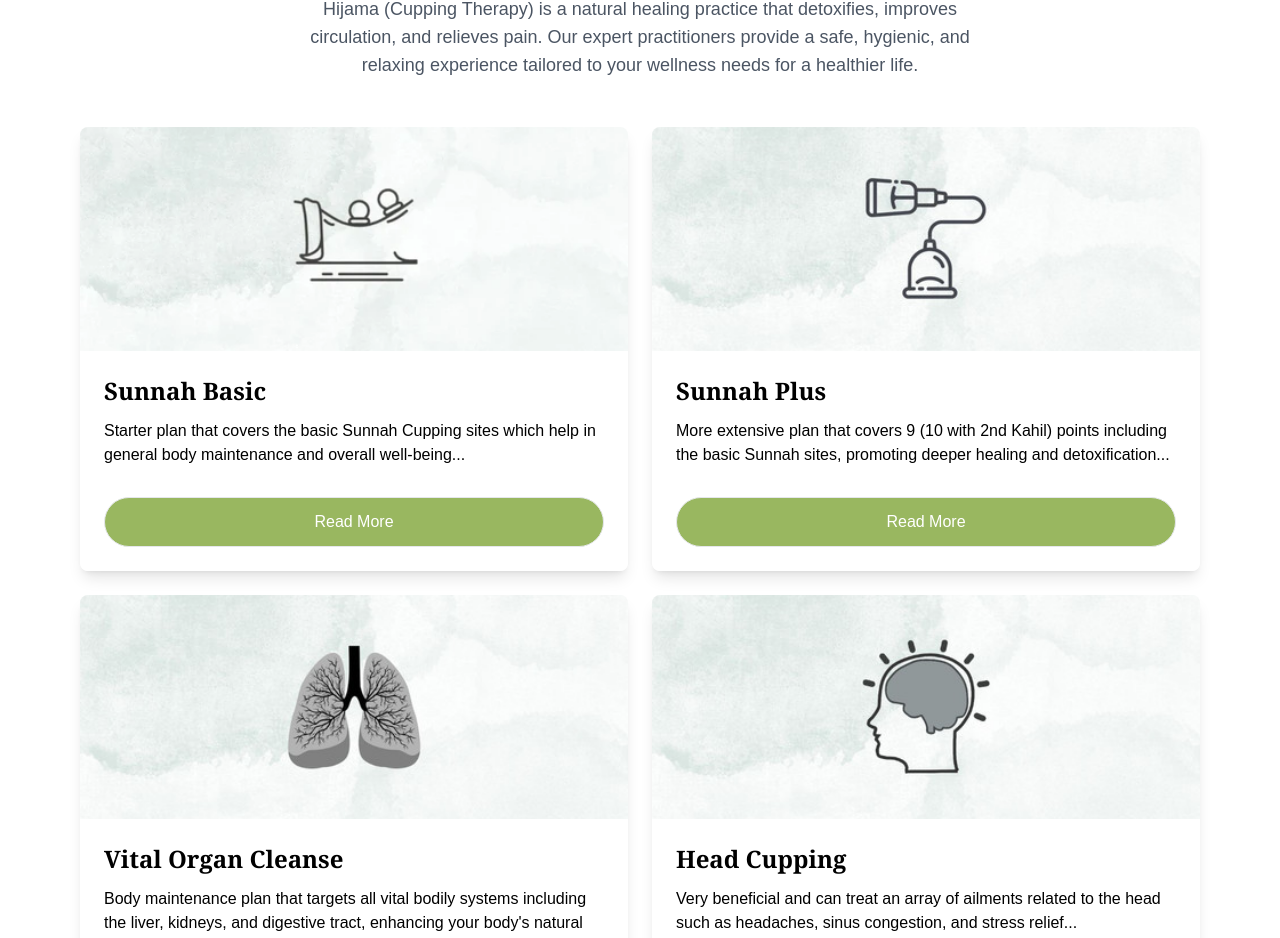
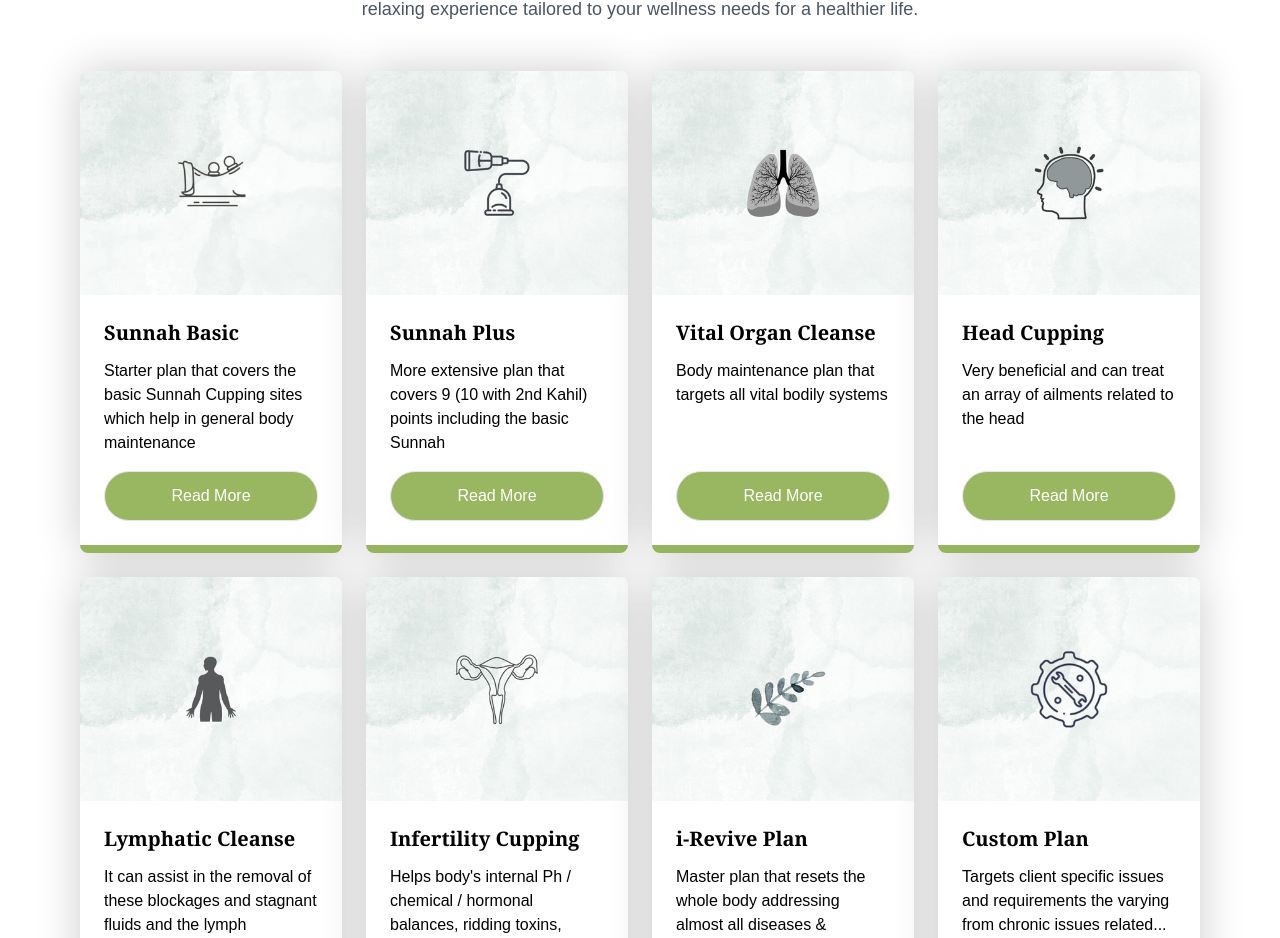
Before and after one commit to Shaikraiyanamjad/i-revive, a Next.js app: page / in a window 1280 px wide. Shown: the part 1858-2796 px from the top of the page. Built offline with nearby package versions, Linux system fonts and the light colour scheme; no server answers.

Commit message:
done-all

```diff
--- a/src/app/components/AboutUs.tsx
+++ b/src/app/components/AboutUs.tsx
@@ -2,11 +2,10 @@
 import Image from "next/image";
 import { motion } from "framer-motion";
 
-
 const AboutUs = () => {
   return (
-    <section className="py-12 md:py-16 px-6 md:px-20 bg-white">
-      <div className="flex flex-col md:flex-row items-center gap-12">
+    <section className="py-6 lg:py-12 md:py-16 px-6 md:px-20 bg-white">
+      <div className="flex flex-col md:flex-row items-center gap-4 lg:gap-12">
         {/* Left Side - Image Animation */}
         <motion.div
           initial={{ x: -100, opacity: 0 }}
@@ -35,7 +34,7 @@ const AboutUs = () => {
           <h2 className="text-4xl sm:text-5xl md:text-6xl font-bold text-gray-900 leading-snug font-serif text-left">
             About <span className="text-primary">Us</span>
           </h2>
-          <h2 className="mt-6 text-2xl md:text-3xl lg:text-5xl text-gray-800 leading-loose text-left">
+          <h2 className="mt-2 text-2xl md:text-3xl lg:text-5xl text-gray-800 text-left">
             Best Hijama Centre in Hyderabad
           </h2>
           <p className="mt-6 text-lg sm:text-xl md:text-2xl text-gray-600 leading-loose text-left md:text-justify">
--- a/src/app/components/OurBlog.tsx
+++ b/src/app/components/OurBlog.tsx
@@ -12,7 +12,7 @@ const OurBlog = () => {
     AOS.init({ duration: 1000 });
   }, []);
   return (
-    <section className="px-6 md:px-16 py-16 bg-white text-center">
+    <section className="px-6 md:px-16 py-6 lg:py-16 bg-white text-center">
       <h2 className="text-primary text-2xl font-serif font-bold">OUR BLOG</h2>
       <h1 className="text-3xl md:text-5xl lg:text-6xl font-bold text-gray-900 mt-2 font-serif">
         Excellent Facility and High <br />
--- a/src/app/components/WhatWeDo.tsx
+++ b/src/app/components/WhatWeDo.tsx
@@ -1,106 +1,39 @@
 "use client";
 
 import Image from "next/image";
-import { motion } from "framer-motion";
+import { motion } from "framer-motion"
+import { whatWeDoData } from "../data/whatWeDoData";
 
 const WhatWeDo = () => {
-  const services = [
-    {
-      title: "Sunnah Basic",
-      description:
-        "Starter plan that covers the basic Sunnah Cupping sites which help in general body maintenance and overall well-being...",
-      image: "/treat1.webp",
-    },
-    {
-      title: "Sunnah Plus",
-      description:
-        "More extensive plan that covers 9 (10 with 2nd Kahil) points including the basic Sunnah sites, promoting deeper healing and detoxification...",
-      image: "/treat2.jpeg",
-    },
-    {
-      title: "Vital Organ Cleanse",
-      description:
-        "Body maintenance plan that targets all vital bodily systems including the liver, kidneys, and digestive tract, enhancing your body's natural detox pathways...",
-      image: "/treat3.jpeg",
-    },
-    {
-      title: "Head Cupping",
-      description:
-        "Very beneficial and can treat an array of ailments related to the head such as headaches, sinus congestion, and stress relief...",
-      image: "/treat4.jpeg",
-    },
-    {
-      title: "Full Body Detox",
-      description:
-        "A deep cleansing therapy to remove toxins from the body, improving circulation and energy levels...",
-      image: "/treat5.jpeg",
-    },
-    {
-      title: "Sports Cupping",
-      description:
-        "Optimized for athletes, enhancing muscle recovery, reducing fatigue, and improving flexibility...",
-      image: "/treat6.jpeg",
-    },
-    {
-      title: "Migraine Relief",
-      description:
-        "Targeted cupping to reduce migraines and tension headaches, providing long-lasting relief...",
-      image: "/treat7.jpeg",
-    },
-    {
-      title: "Back Pain Therapy",
-      description:
-        "Effective relief for chronic back pain, muscle stiffness, and tension buildup...",
-      image: "/treat8.png",
-    },
-  ];
-
   return (
-    <motion.section
-      initial={{ opacity: 0, y: 100 }}
-      animate={{ opacity: 1, y: 0 }}
-      transition={{ duration: 0.8, ease: "easeOut" }}
-      className="text-center py-16 px-6 md:px-20 bg-white"
-    >
+    <section className="text-center py-6 lg:py-16 px-6 md:px-20 bg-white">
       <div className="flex justify-center items-center text-green-700 text-sm font-semibold tracking-wide">
         <span className="w-16 h-0.5 bg-blue-400 mr-4"></span>
         <span className="text-primary text-lg font-bold">WHAT WE DO</span>
         <span className="w-16 h-0.5 bg-blue-400 ml-4"></span>
       </div>
 
-      <motion.h2
-        initial={{ opacity: 0, y: 50 }}
-        whileInView={{ opacity: 1, y: 0 }}
-        transition={{ duration: 0.8, ease: "easeOut" }}
-        viewport={{ once: true }}
-        className="mt-4 text-3xl md:text-5xl font-bold text-gray-900 leading-[1.2] md:leading-[1.3] font-serif"
-      >
+      <h2 className="mt-4 text-3xl md:text-5xl font-bold text-gray-900 leading-[1.2] md:leading-[1.3] font-serif">
         Healing Through Hijama – <br className="hidden md:block" />
         Natural Wellness for Your Body
-      </motion.h2>
+      </h2>
 
-      <motion.p
-        initial={{ opacity: 0, y: 50 }}
-        whileInView={{ opacity: 1, y: 0 }}
-        transition={{ duration: 0.8, delay: 0.2, ease: "easeOut" }}
-        viewport={{ once: true }}
-        className="mt-4 text-gray-600 text-lg max-w-2xl mx-auto"
-      >
+      <p className="mt-4 text-gray-600 text-lg max-w-2xl mx-auto">
         Hijama (Cupping Therapy) is a natural healing practice that detoxifies,
         improves circulation, and relieves pain. Our expert practitioners
         provide a safe, hygienic, and relaxing experience tailored to your
         wellness needs for a healthier life.
-      </motion.p>
+      </p>
 
-      <div className="mt-12 grid grid-cols-1 sm:grid-cols-2 md:grid-cols-2 gap-6">
-        {services.map((service, index) => (
+      <div className="mt-12 grid grid-cols-1 sm:grid-cols-2 md:grid-cols-2 lg:grid-cols-3 xl:grid-cols-4 gap-6">
+        {whatWeDoData.map((service, index) => (
           <motion.div
             key={index}
-            initial={{ opacity: 0, y: 100 }}
+            initial={{ opacity: 0, y: 200 }}
             whileInView={{ opacity: 1, y: 0 }}
-            transition={{ duration: 0.8, ease: "easeOut" }}
+            transition={{ duration: 0.6, ease: "linear" }}
             viewport={{ once: true }}
-            className="relative group cursor-pointer rounded-lg overflow-hidden shadow-lg transition-all duration-500 dark:text-black"
+            className="flex flex-col relative group cursor-pointer rounded-lg overflow-hidden shadow-custom-shadow transition-all duration-500 dark:text-black border-b-8 border-primary"
           >
             <div className="relative h-56 overflow-hidden">
               <Image
@@ -112,43 +45,31 @@ const WhatWeDo = () => {
               />
             </div>
 
-            <div className="relative bg-white p-6 overflow-hidden min-h-[220px] flex flex-col justify-between">
-              <div className="text-black">
-                <h3 className="text-2xl text-left font-semibold font-serif">
-                  {service.title}
-                </h3>
-                <p className="mt-3 text-base text-left">
-                  {service.description}
-                </p>
-              </div>
-              <motion.button
-                whileHover={{ scale: 1.05 }}
-                transition={{ duration: 0.3 }}
+            <div className="relative bg-white text-black p-6 overflow-hidden flex flex-col flex-1 justify-between">
+              <h3 className="text-xl text-left font-semibold font-serif">
+                {service.title}
+              </h3>
+              <p className="mt-3 text-base text-left flex-1">
+                {service.description}
+              </p>
+              <button
                 className="mt-4 bg-primary text-white py-3 px-5 rounded-full hover:bg-white hover:text-hovershed border hover:border-hovershed transition"
               >
                 Read More
-              </motion.button>
+              </button>
             </div>
           </motion.div>
         ))}
       </div>
 
-      <motion.div
-        initial={{ opacity: 0, y: 50 }}
-        whileInView={{ opacity: 1, y: 0 }}
-        transition={{ duration: 0.8, delay: 0.2, ease: "easeOut" }}
-        viewport={{ once: true }}
-        className="mt-12 flex justify-center"
-      >
-        <motion.button
-          whileHover={{ scale: 1.05 }}
-          transition={{ duration: 0.3 }}
+      <div className="mt-12 flex justify-center">
+        <button
           className="bg-primary text-white text-lg font-semibold py-3 px-6 rounded-full hover:bg-white border hover:border-hovershed hover:text-hovershed transition"
         >
           More Services
-        </motion.button>
-      </motion.div>
-    </motion.section>
+        </button>
+      </div>
+    </section>
   );
 };
 
--- a/src/app/components/WhyChooseUs.tsx
+++ b/src/app/components/WhyChooseUs.tsx
@@ -10,7 +10,7 @@ const WhyChooseUs = () => {
       whileInView={{ opacity: 1, y: 0 }}
       transition={{ duration: 0.8, ease: "easeOut" }}
       viewport={{ once: true }}
-      className="py-12 px-6 md:px-20 bg-white text-center"
+      className="py-6 lg:py-12 px-6 md:px-20 bg-white text-center"
     >
       {/* Section Heading */}
       <motion.div
--- /dev/null
+++ b/src/app/data/whatWeDoData.ts
@@ -0,0 +1,50 @@
+export const whatWeDoData = [
+    {
+        title: "Sunnah Basic",
+        description:
+            "Starter plan that covers the basic Sunnah Cupping sites which help in general body maintenance",
+        image: "/treat1.webp",
+    },
+    {
+        title: "Sunnah Plus",
+        description:
+            "More extensive plan that covers 9 (10 with 2nd Kahil) points including the basic Sunnah",
+        image: "/treat2.jpeg",
+    },
+    {
+        title: "Vital Organ Cleanse",
+        description:
+            "Body maintenance plan that targets all vital bodily systems",
+        image: "/treat3.jpeg",
+    },
+    {
+        title: "Head Cupping",
+        description:
+            "Very beneficial and can treat an array of ailments related to the head",
+        image: "/treat4.jpeg",
+    },
+    {
+        title: "Lymphatic Cleanse",
+        description:
+            "It can assist in the removal of these blockages and stagnant fluids and the lymph channels...",
+        image: "/treat5.jpeg",
+    },
+    {
+        title: "Infertility Cupping",
+        description:
+            "Helps body's internal Ph / chemical / hormonal balances, ridding toxins, clearing blockages...",
+        image: "/treat6.jpeg",
+    },
+    {
+        title: "i-Revive Plan",
+        description:
+            "Master plan that resets the whole body addressing almost all diseases & conditions...",
+        image: "/treat7.jpeg",
+    },
+    {
+        title: "Custom Plan",
+        description:
+            "Targets client specific issues and requirements the varying from chronic issues related...",
+        image: "/treat8.png",
+    },
+];
--- a/tailwind.config.ts
+++ b/tailwind.config.ts
@@ -21,6 +21,9 @@ export default {
       fontFamily: {
         playfair: ["Playfair Display", "serif"],
       },
+      boxShadow: {
+        "custom-shadow": "0 0 45px rgba(0, 0, 0, .2)", // Adjust values as needed
+      },
     },
   },
   plugins: [],
```
Also changed, not shown: src/app/components/ContactForm.tsx (+4 -4 lines), src/app/components/Header.tsx (+6 -5 lines).
